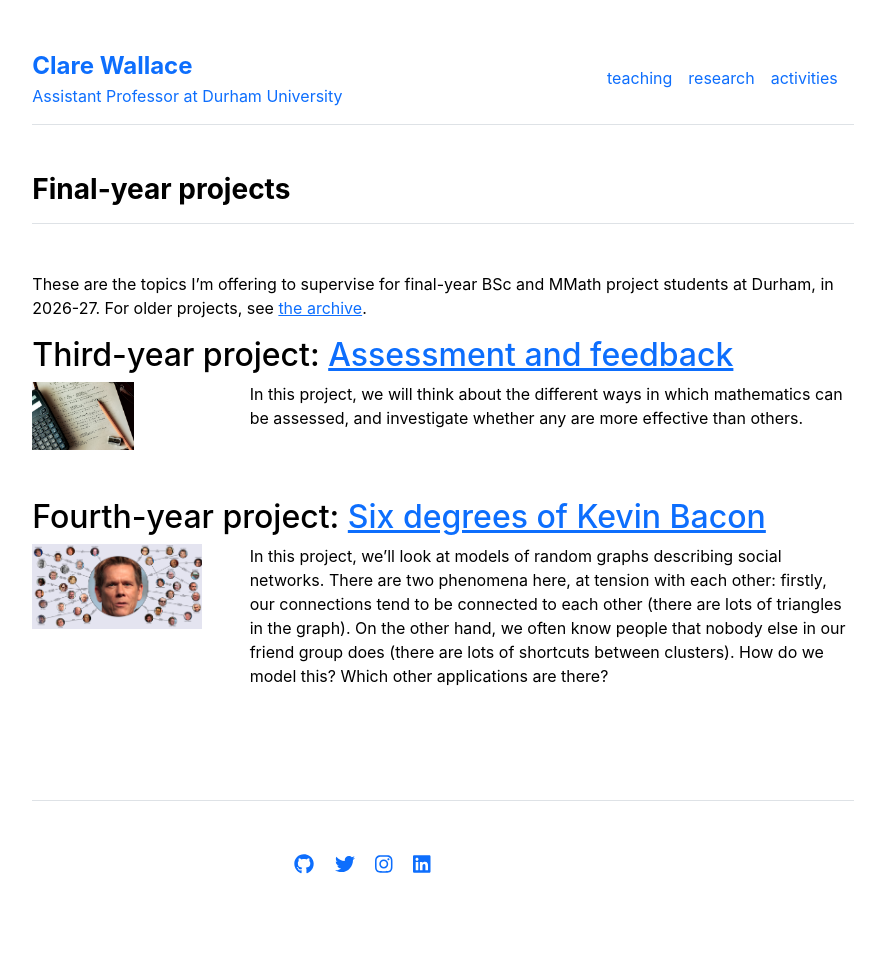
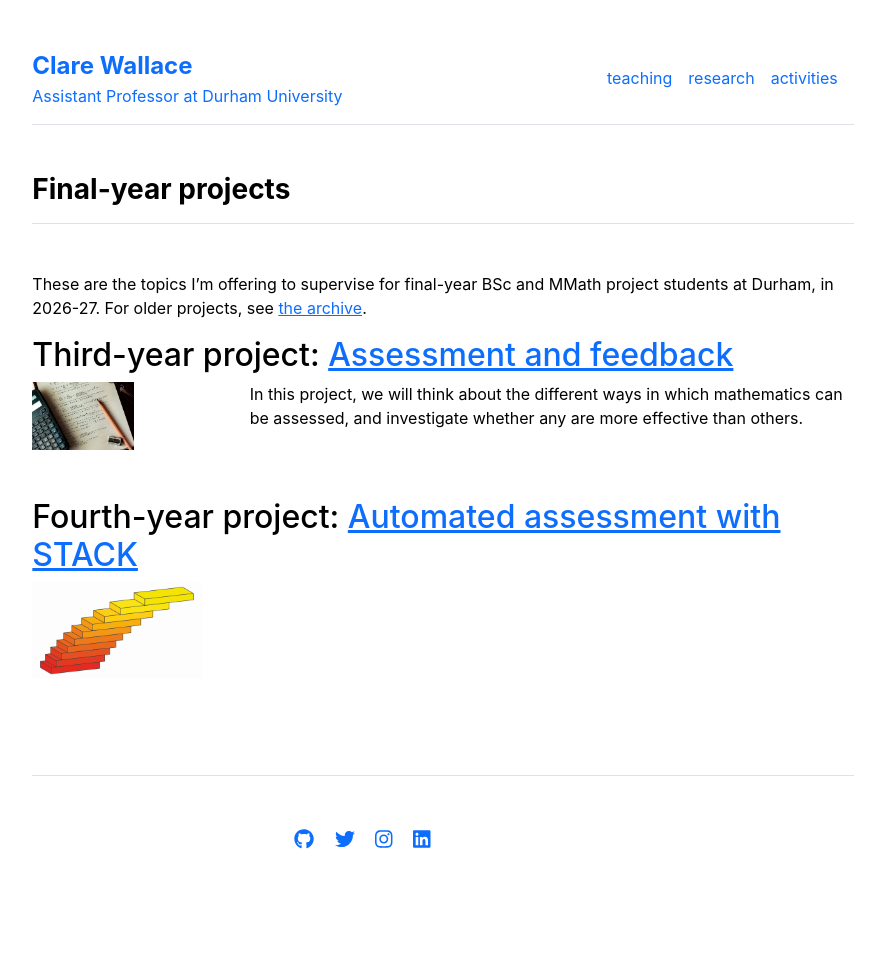
Before and after one commit to CWallace23/cwallace23.github.io, a Jekyll site: the page built from teaching/final-year-projects.md, in a window 1280 px wide. Shown: the whole page, without its empty margins (197-1071 px from the left). Built offline with Jekyll 4.4.1, drawn with Linux system fonts in a browser that asks for light colours; after the commit the page ends 950 px from its top, so only the background shows below that.

Commit message:
projects front page

```diff
--- a/teaching/final-year-projects.md
+++ b/teaching/final-year-projects.md
@@ -18,14 +18,14 @@ These are the topics I’m offering to supervise for final-year BSc and MMath pr
 </div>
 
 
-## Fourth-year project: [Six degrees of Kevin Bacon](/teaching/final-year-projects/STACK-it-up)
+## Fourth-year project: [Automated assessment with STACK](/teaching/final-year-projects/automated-assessment)
 
 <div class="row g-5 mb-5">
     <div class="col-md-3">
-        <img src="https://www.clarewallace.co.uk/assets/img/projects/26-7/Bacon-graph.png" alt="Kevin Bacon" width="100%">
+        <img src="https://www.clarewallace.co.uk/assets/img/projects/26-7/stacklogo.png" alt="The STACK logo" width="100%">
     </div>
     <div class="col-md-9">
-    <p> In this project, we’ll look at models of random graphs describing social networks. There are two phenomena here, at tension with each other: firstly, our connections tend to be connected to each other (there are lots of triangles in the graph). On the other hand, we often know people that nobody else in our friend group does (there are lots of shortcuts between clusters). How do we model this? Which other applications are there?
+    <p>
     </p>
     </div>
 </div>
```
Also changed, not shown: assets/img/projects/26-7/stacklogo.png (added).
